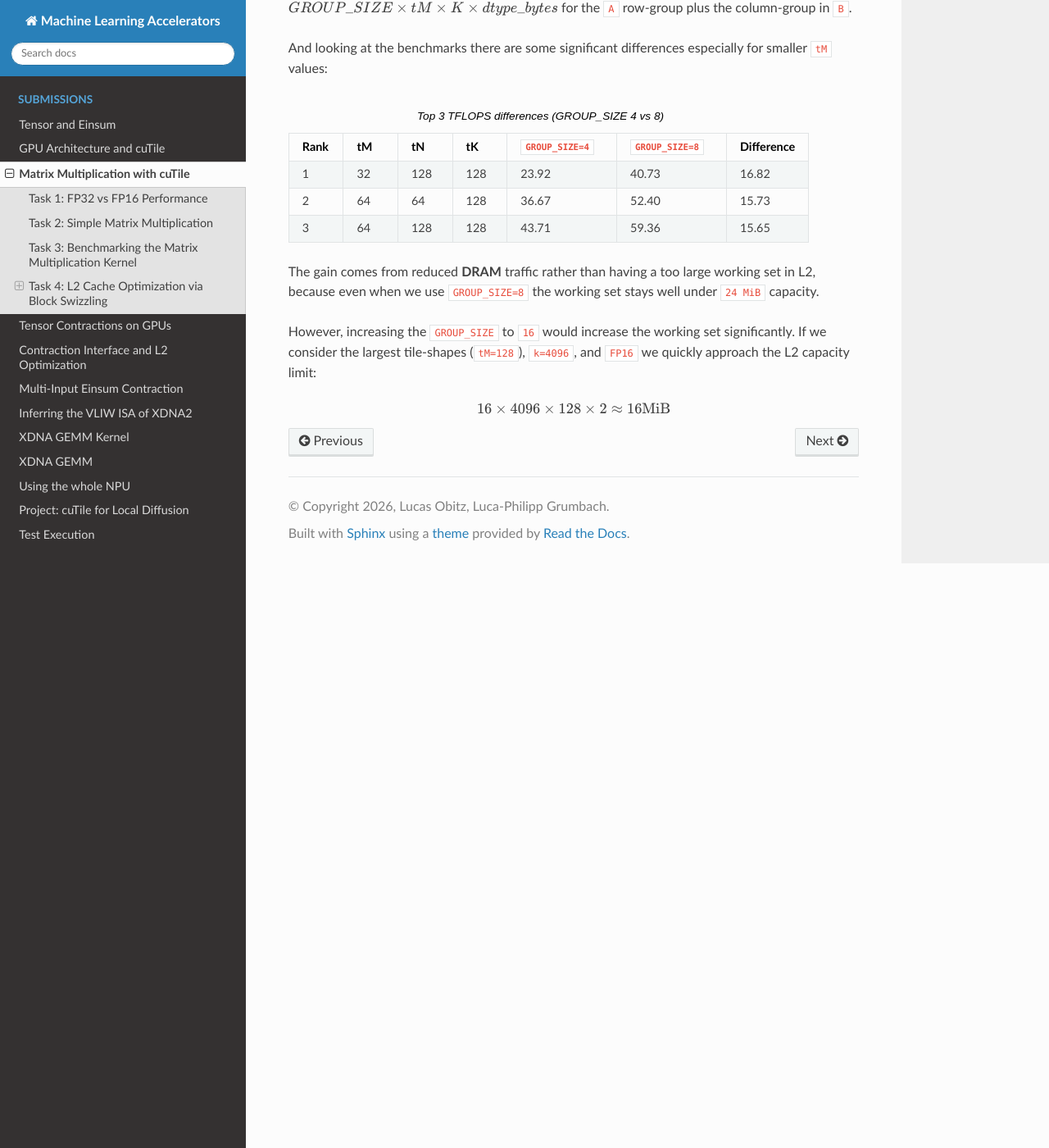
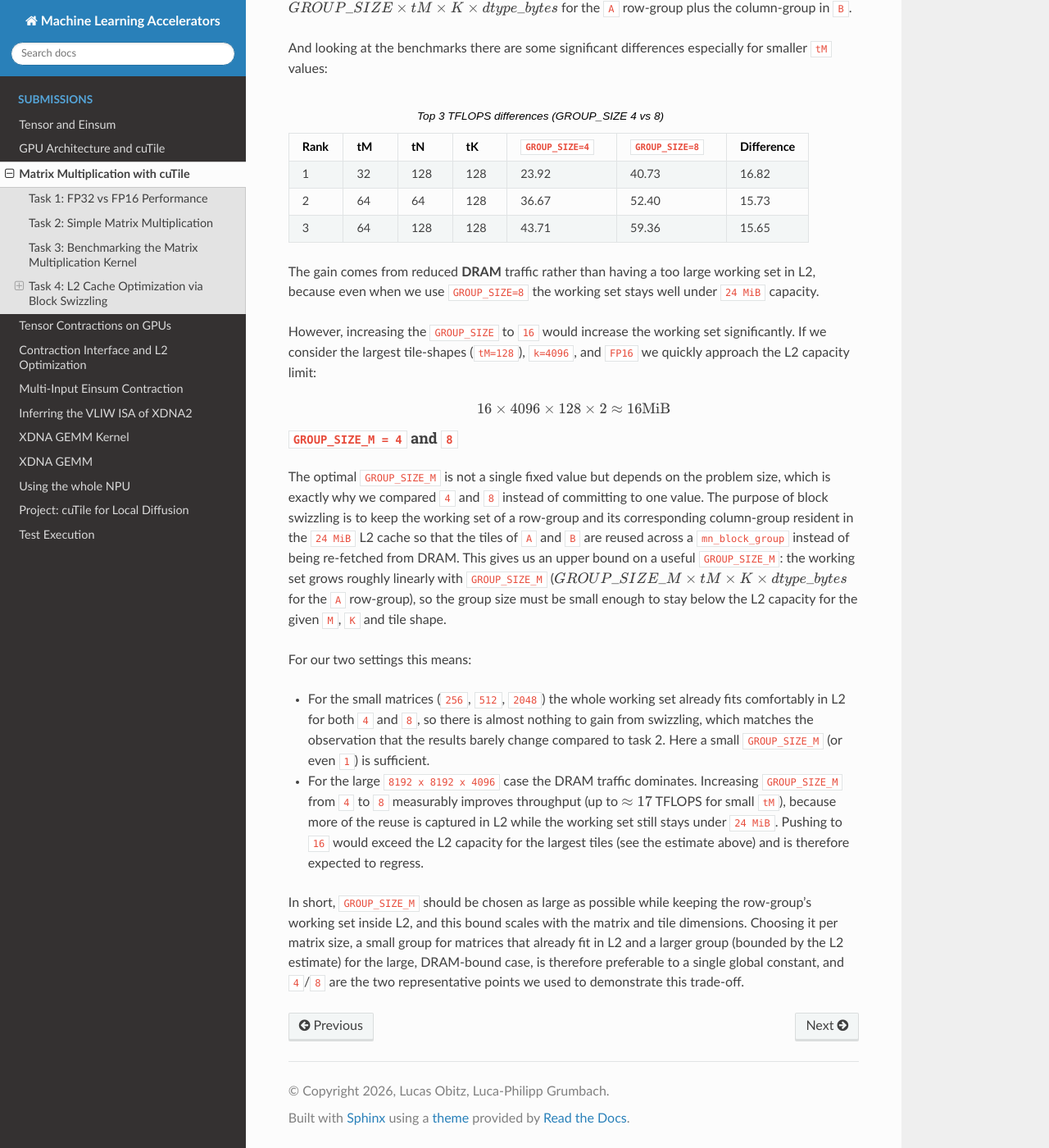
Before and after one commit to Shad00Z/machine-learning-accelerators, a Sphinx documentation site: the page built from docs/source/submissions/03_matmul_cutile.rst, in a window 1280 px wide and 1400 px high, scrolled down 6747 px. Shown: the whole window at 82% size. Built offline with Sphinx 7.4.7 and the Read the Docs theme 3.1.0, drawn with Linux system fonts in a browser that asks for light colours.

Commit message:
fix: assignment 3

```diff
--- a/docs/source/submissions/03_matmul_cutile.rst
+++ b/docs/source/submissions/03_matmul_cutile.rst
@@ -238,3 +238,18 @@ If we consider the largest tile-shapes (``tM=128``), ``k=4096``, and ``FP16`` we
 .. math::
 
     16 \times 4096 \times 128 \times 2 \approx 16 \text{MiB}
+
+``GROUP_SIZE_M = 4`` and ``8``
+""""""""""""""""""""""""""""""
+
+The optimal ``GROUP_SIZE_M`` is not a single fixed value but depends on the problem size, which is exactly why we compared ``4`` and ``8`` instead of committing to one value.
+The purpose of block swizzling is to keep the working set of a row-group and its corresponding column-group resident in the ``24 MiB`` L2 cache so that the tiles of ``A`` and ``B`` are reused across a ``mn_block_group`` instead of being re-fetched from DRAM.
+This gives us an upper bound on a useful ``GROUP_SIZE_M``: the working set grows roughly linearly with ``GROUP_SIZE_M`` (:math:`GROUP\_SIZE\_M \times tM \times K \times dtype\_bytes` for the ``A`` row-group), so the group size must be small enough to stay below the L2 capacity for the given ``M``, ``K`` and tile shape.
+
+For our two settings this means:
+
+* For the small matrices (``256``, ``512``, ``2048``) the whole working set already fits comfortably in L2 for both ``4`` and ``8``, so there is almost nothing to gain from swizzling, which matches the observation that the results barely change compared to task 2. Here a small ``GROUP_SIZE_M`` (or even ``1``) is sufficient.
+* For the large ``8192 x 8192 x 4096`` case the DRAM traffic dominates. Increasing ``GROUP_SIZE_M`` from ``4`` to ``8`` measurably improves throughput (up to :math:`\approx 17` TFLOPS for small ``tM``), because more of the reuse is captured in L2 while the working set still stays under ``24 MiB``. Pushing to ``16`` would exceed the L2 capacity for the largest tiles (see the estimate above) and is therefore expected to regress.
+
+In short, ``GROUP_SIZE_M`` should be chosen as large as possible while keeping the row-group's working set inside L2, and this bound scales with the matrix and tile dimensions.
+Choosing it per matrix size, a small group for matrices that already fit in L2 and a larger group (bounded by the L2 estimate) for the large, DRAM-bound case, is therefore preferable to a single global constant, and ``4``/``8`` are the two representative points we used to demonstrate this trade-off.
```
